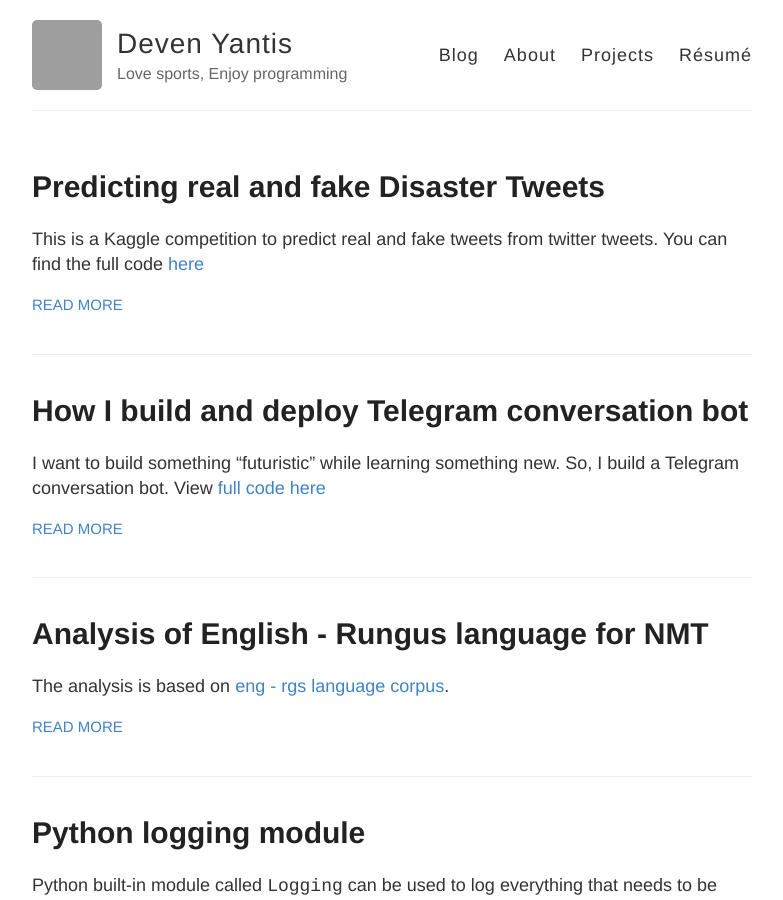
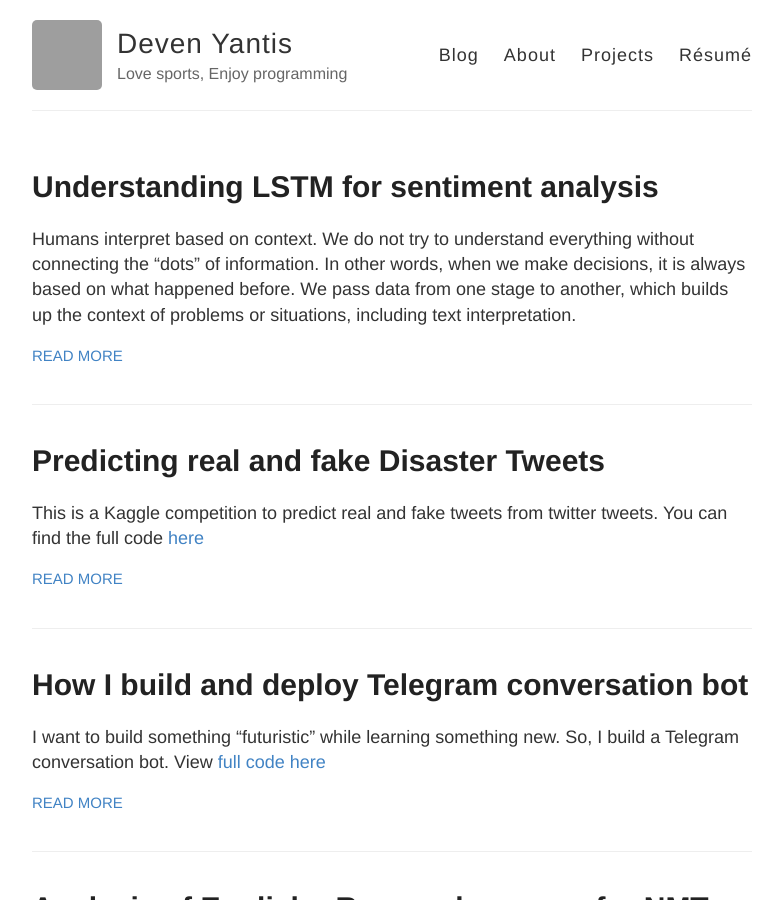
Before and after one commit to devennn/devennn.github.io, a Jekyll site: the page built from index.html, in a window 1280 px wide and 900 px high. Shown: the whole window, without its empty margins (248-1031 px from the left). Built offline with Jekyll 4.4.1, drawn with Linux system fonts in a browser that asks for light colours; part of the change alters nothing that is shown; grey boxes are pictures that could not be loaded.

Commit message:
Update 2020-02-16-Understanding-LSTM-and-example.md

```diff
--- a/_posts/2020-02-16-Understanding-LSTM-and-example.md
+++ b/_posts/2020-02-16-Understanding-LSTM-and-example.md
@@ -1,6 +1,5 @@
 ---
 layout: post
-published: false
 title: Understanding LSTM for sentiment analysis
 ---
 
@@ -24,6 +23,19 @@ Brief explanations:
 - Xt : Input Vector
 - ht : Output of current block
 - Ct : Memory from current block
+
+The first stage ft is called the forget gate. As the name said, it decides whether to remember or forget the input. This gate is controlled by sigmoid activation function which produce value of 0 and 1.
+
+| Value | What it does |
+|-------|--------------|
+| 0 | Forget input |
+| 1 | Remember input |
+
+There are no in-between numbers. Hence, there are no other choices other than forgetting or remember.
+
+The second stage, which is the result of it and ct is the new memory stage. Tanh activation function is used at ct because it will never go to 0. So, there will always be "something".
+
+The last part is the output of the network. There is another sigmoid function used. It will decide which information is going to the next stage. Then, the data will go through a tanh function, which produces values needed.
 
 ## Using LSTM for sentiment analysis
 
```
